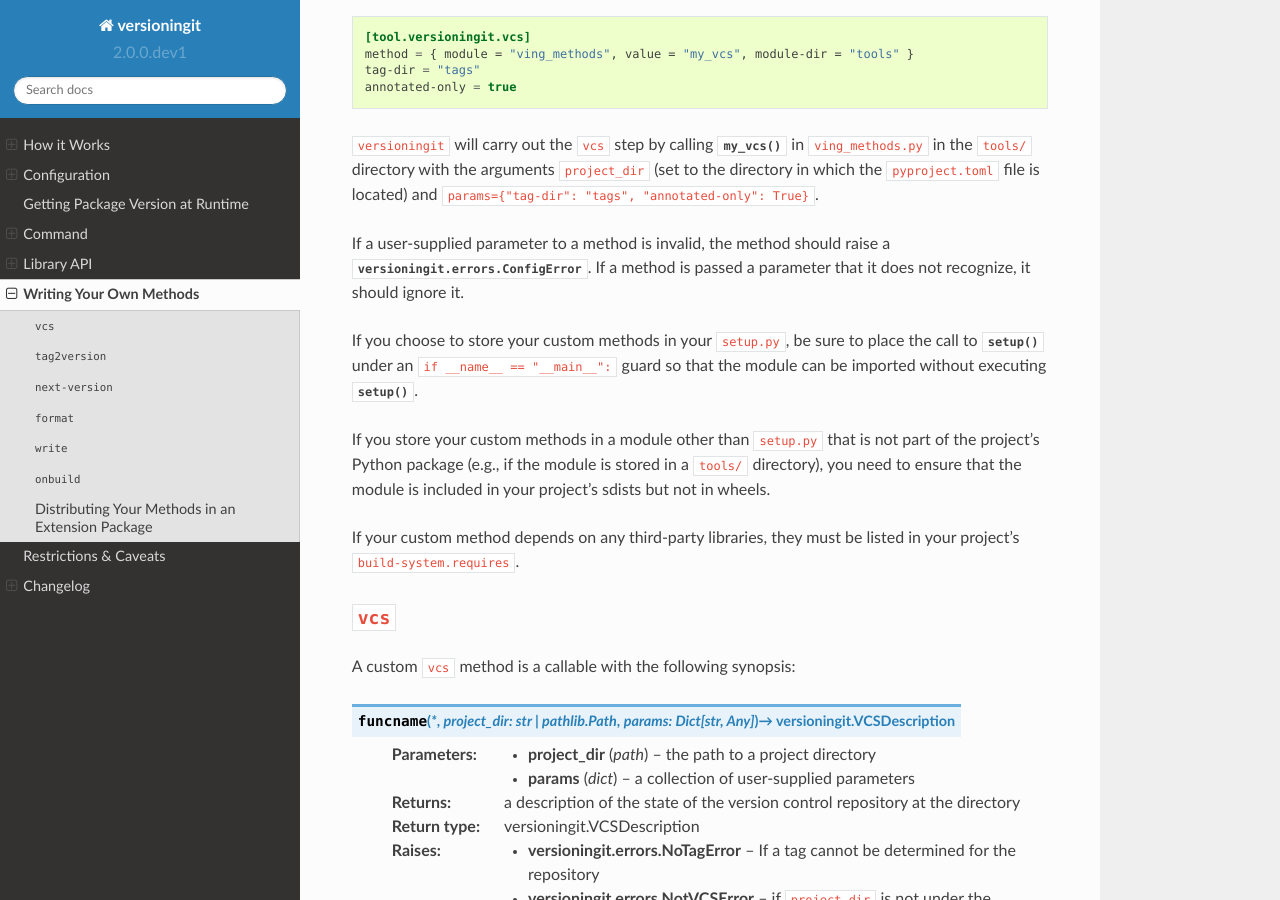
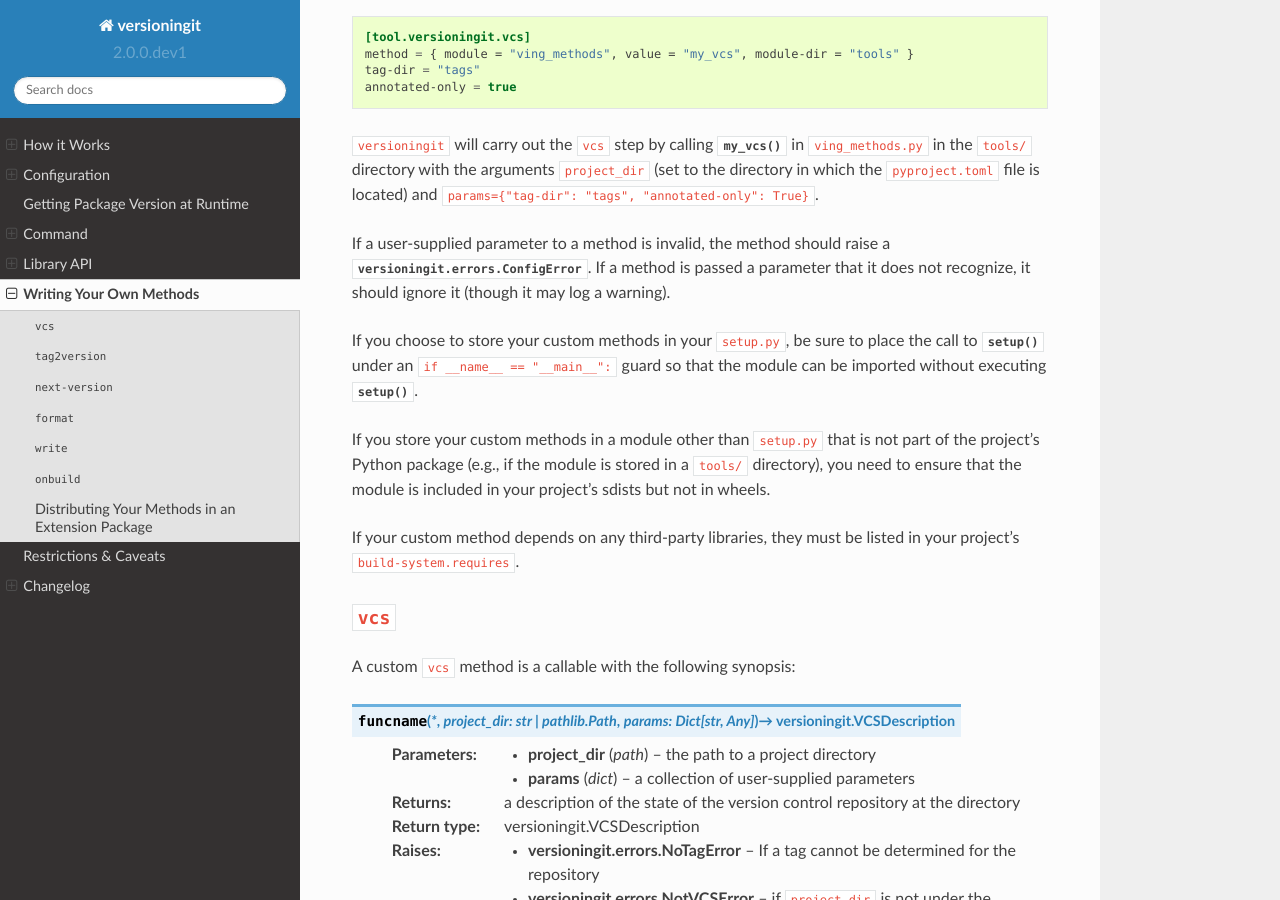
Before and after one commit to jwodder/versioningit, a Sphinx documentation site: the page built from docs/writing-methods.rst, in a window 1280 px wide and 900 px high, scrolled down 483 px. Built offline with Sphinx 7.4.7 and the Read the Docs theme 2.0.0, drawn with Linux system fonts in a browser that asks for light colours.

Commit message:
[skip ci] Custom methods can log warnings on invalid user params

```diff
--- a/docs/writing-methods.rst
+++ b/docs/writing-methods.rst
@@ -33,7 +33,7 @@ is located) and ``params={"tag-dir": "tags", "annotated-only": True}``.
 
 If a user-supplied parameter to a method is invalid, the method should raise a
 `versioningit.errors.ConfigError`.  If a method is passed a parameter that it
-does not recognize, it should ignore it.
+does not recognize, it should ignore it (though it may log a warning).
 
 If you choose to store your custom methods in your :file:`setup.py`, be sure to
 place the call to `setup()` under an ``if __name__ == "__main__":`` guard so
```
